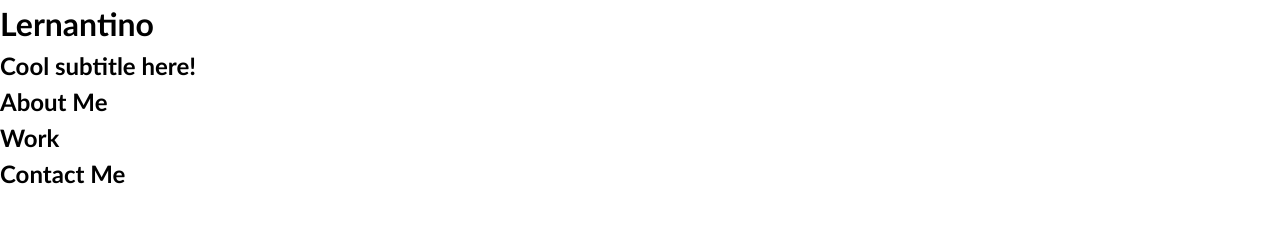
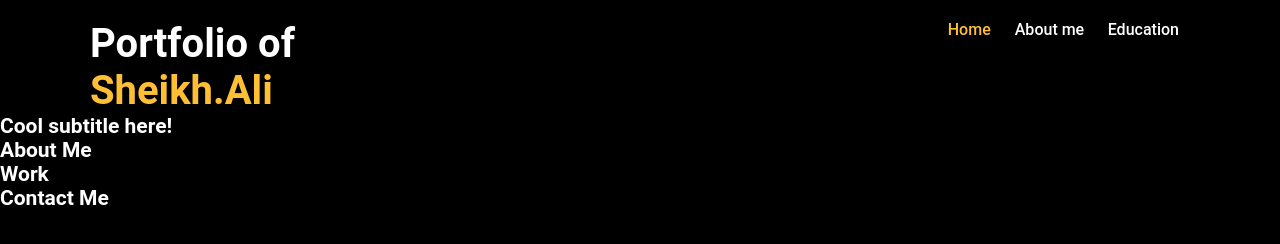
Before and after one commit to mirpur33/Module-Challenge-2, a plain HTML site: page index.html in a window 1280 px wide. Drawn offline with Linux system fonts and the light colour scheme.

Commit message:
Nav bar and CSS updated

```diff
--- a/css/style.css
+++ b/css/style.css
@@ -1,23 +1,58 @@
+/*****COMMON CSS SECTION*****/
 * {
-  box-sizing: border-box;
+	box-sizing: border-box;
+	margin: 0;
+	padding: 0;
+	outline: 0;
+	font-family: Roboto, sans-serif, arial;
+}
+html, body
+	{
+	font-size: 14px;
+	font-weight: 400;
+	background: #000000;
+	color: #fff;
+}
+.container {
+	width: 1100px;
+	margin: 0px auto;
+	display: table;
+}
+.width-33 {
+	width: 33%;
+	float: left;
+}
+.width-66 {
+	width: 66%;
+	float: left;
 }
 
-body {
-  margin: 0;
-  padding: 0;
-  font-family: 'Trebuchet MS', 'Lucida Sans Unicode', 'Lucida Grande', 'Lucida Sans', Arial, sans-serif;
-  line-height: 1.5;
+/*****<!-- main logo / nav -->*****/
+.main-panel {
+	width: 100%;
+	float: left;
+	padding-top: 20px;
+	padding-bottom: 50px;
+	height: 100vh;
 }
 
-h1,
-h2,
-h3,
-h4,
-h5,
-h6 {
-  margin: 0;
+.logo {
+	font-size: 40px;
+	font-weight: 600;
 }
 
-p {
-  margin: 0;
+.span-col {
+	color: #ffbf35;
 }
+
+nav {
+	float: right;
+}
+
+nav a {
+	text-decoration: none;
+	font-size: 16px;
+	font-weight: 500;
+	margin-left: 20px;
+	color: white;
+}
--- a/index.html
+++ b/index.html
@@ -5,17 +5,26 @@
   <meta charset="UTF-8">
   <meta name="viewport" content="width=device-width, initial-scale=1.0">
   <meta http-equiv="X-UA-Compatible" content="ie=edge">
-  <title>Lernantino // Web Developer</title>
+  <title>Sheikh Ali // Web Developer</title>
   <link rel="stylesheet" href="./css/style.css" />
 </head>
 
 <body>
   <!-- main logo / nav -->
-  <header>
-    <h1>Lernantino</h1>
-    <nav>
-    </nav>
-  </header>
+  <div class="main-panel">
+    <div class="container">
+      <div class="width-33 logo">Portfolio of<span class="span-col">  Sheikh.Ali</span>
+      </div>
+      <div class="width-66">
+        <nav>
+          <a href="#">
+            <span class="span-col">Home</span>
+          </a>
+          <a href="#">About me</a>
+          <a href="#">Education</a>
+        </nav>
+      </div>
+    </div>
 
   <!-- hero banner -->
   <section class="hero-banner">
```
